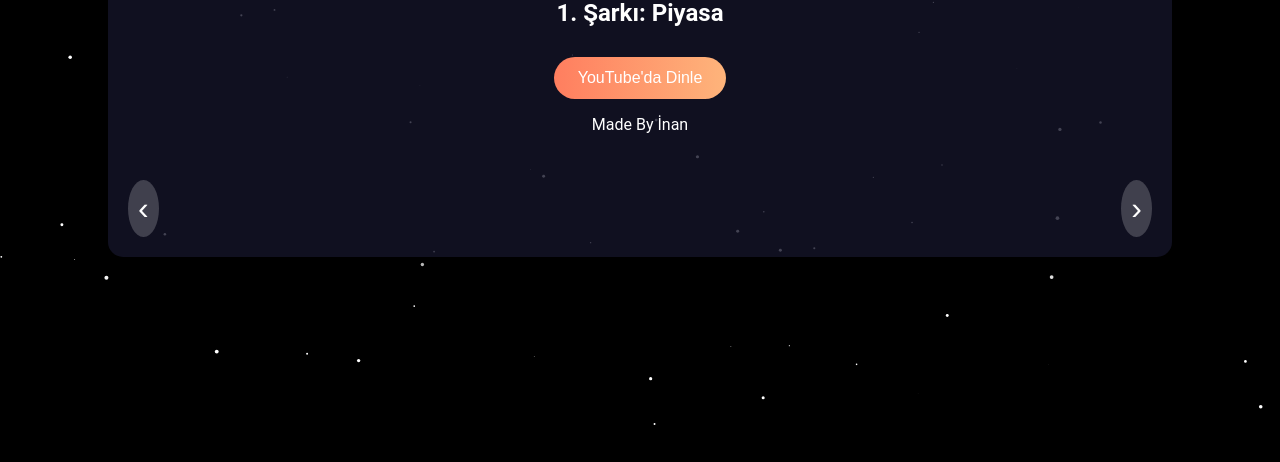
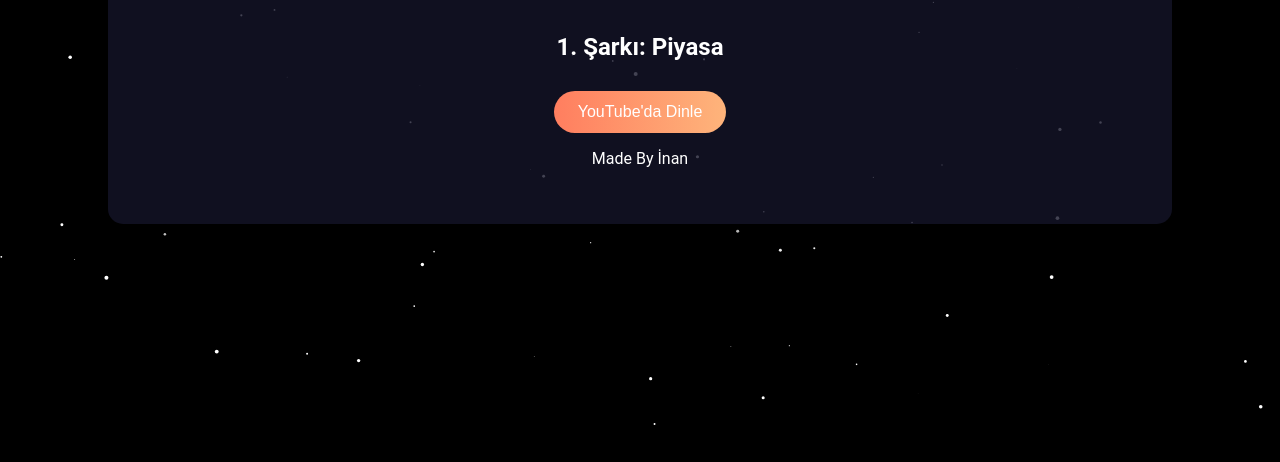
Before and after one commit to inan892/Piyasa-sark-lar-.github.io, a plain HTML site: page index.html in a window 1280 px wide. Shown: the part 342-804 px from the top of the page. Drawn offline with Linux system fonts and the light colour scheme.

Commit message:
Update index.html

```diff
--- a/index.html
+++ b/index.html
@@ -40,10 +40,9 @@
       </section>
     </div>
 
-    <!-- Navigasyon Butonları -->
+    <!-- Navigasyon Butonları (Opsiyonel, elle kaydırmaya gerek olmayacak) -->
     <div class="navigation">
-      <button class="nav-button left" onclick="prevSlide()">&#8249;</button>
-      <button class="nav-button right" onclick="nextSlide()">&#8250;</button>
+      <!-- Bu butonlar kaldırılabilir, elle kaydırma yapılacak -->
     </div>
   </div>
 
```
